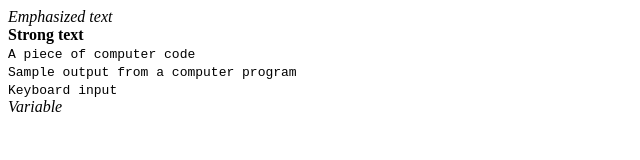
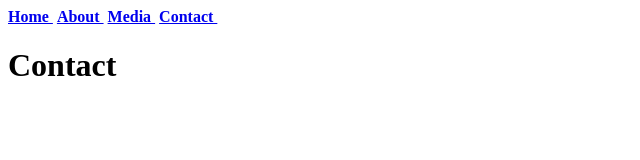
Before and after one commit to lexybrule/contact, a plain HTML site: page index.html in a window 1280 px wide. Shown: the whole page, without its empty margins (0-640 px from the left). Drawn offline with Linux system fonts and the light colour scheme.

Commit message:
Update index.html

```diff
--- a/index.html
+++ b/index.html
@@ -1,13 +1,24 @@
 <!DOCTYPE html>
-<html>
+<html lang="en">
+<head>
+    <title>Lex Rule Contact</title>
+    <meta charset ="utf-8">
+</head>
 <body>
+  <nav>
+        <b><a href="https://lexybrule.github.io/">Home&nbsp;</a></b>
+        <b><a href="https://lexybrule.github.io/about.github.io">About&nbsp;</a></b>
+        <b><a href="https://lexybrule.github.io/media.github.io">Media&nbsp;</a></b>
+        <b><a href="https://lexybrule.github.io/contact.github.io">Contact&nbsp;</a></b>
+  </nav>
+    <header>
+        <h1>Contact</h1>
+    </header>
+<main>
+  <p>
+  </p>
 
-<em>Emphasized text</em><br>
-<strong>Strong text</strong><br>
-<code>A piece of computer code</code><br>
-<samp>Sample output from a computer program</samp><br>
-<kbd>Keyboard input</kbd><br>
-<var>Variable</var>
+</main>
 
 </body>
 </html>
```
